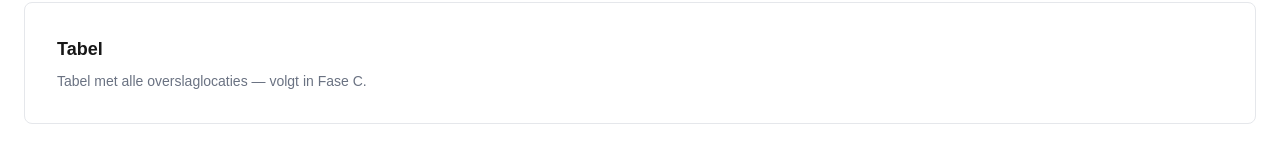
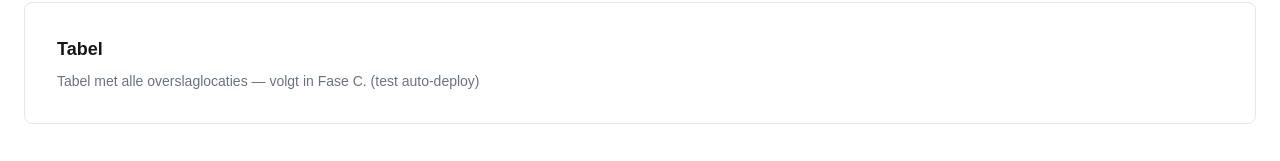
Before and after one commit to nielsveenmanprotonmail/kadedatabase-viewer, a Next.js app: page /tabel in a window 1280 px wide. Shown: the part 151-312 px from the top of the page. Built offline with nearby package versions, Linux system fonts and the light colour scheme.

Commit message:
Test: trigger auto-deploy via GitHub push

```diff
--- a/app/tabel/page.tsx
+++ b/app/tabel/page.tsx
@@ -2,7 +2,7 @@ export default function TabelPage() {
   return (
     <div className="bg-white rounded-lg border border-gray-200 p-8">
       <h2 className="text-lg font-semibold mb-2">Tabel</h2>
-      <p className="text-gray-500 text-sm">Tabel met alle overslaglocaties — volgt in Fase C.</p>
+      <p className="text-gray-500 text-sm">Tabel met alle overslaglocaties — volgt in Fase C. (test auto-deploy)</p>
     </div>
   );
 }
```
